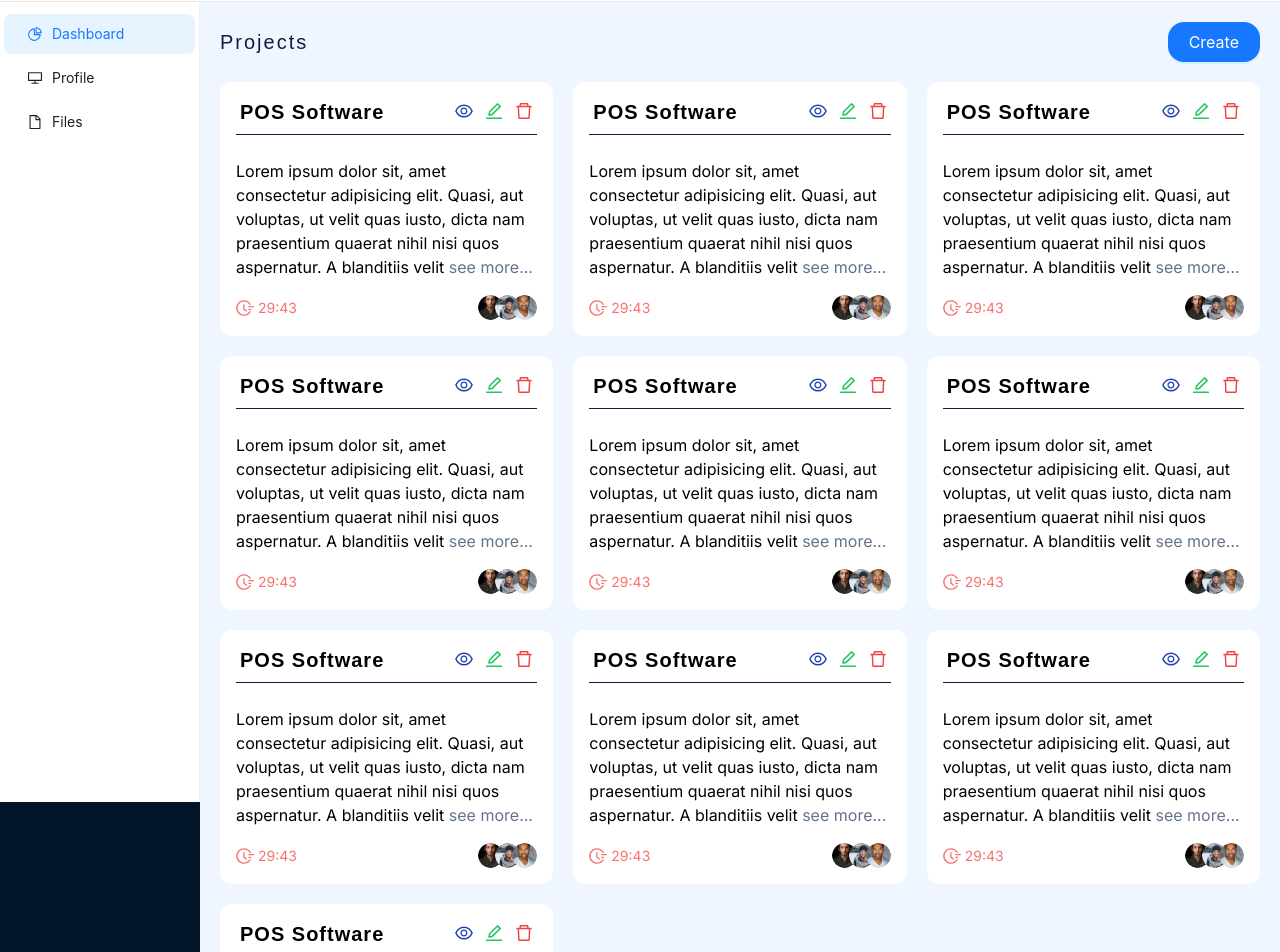
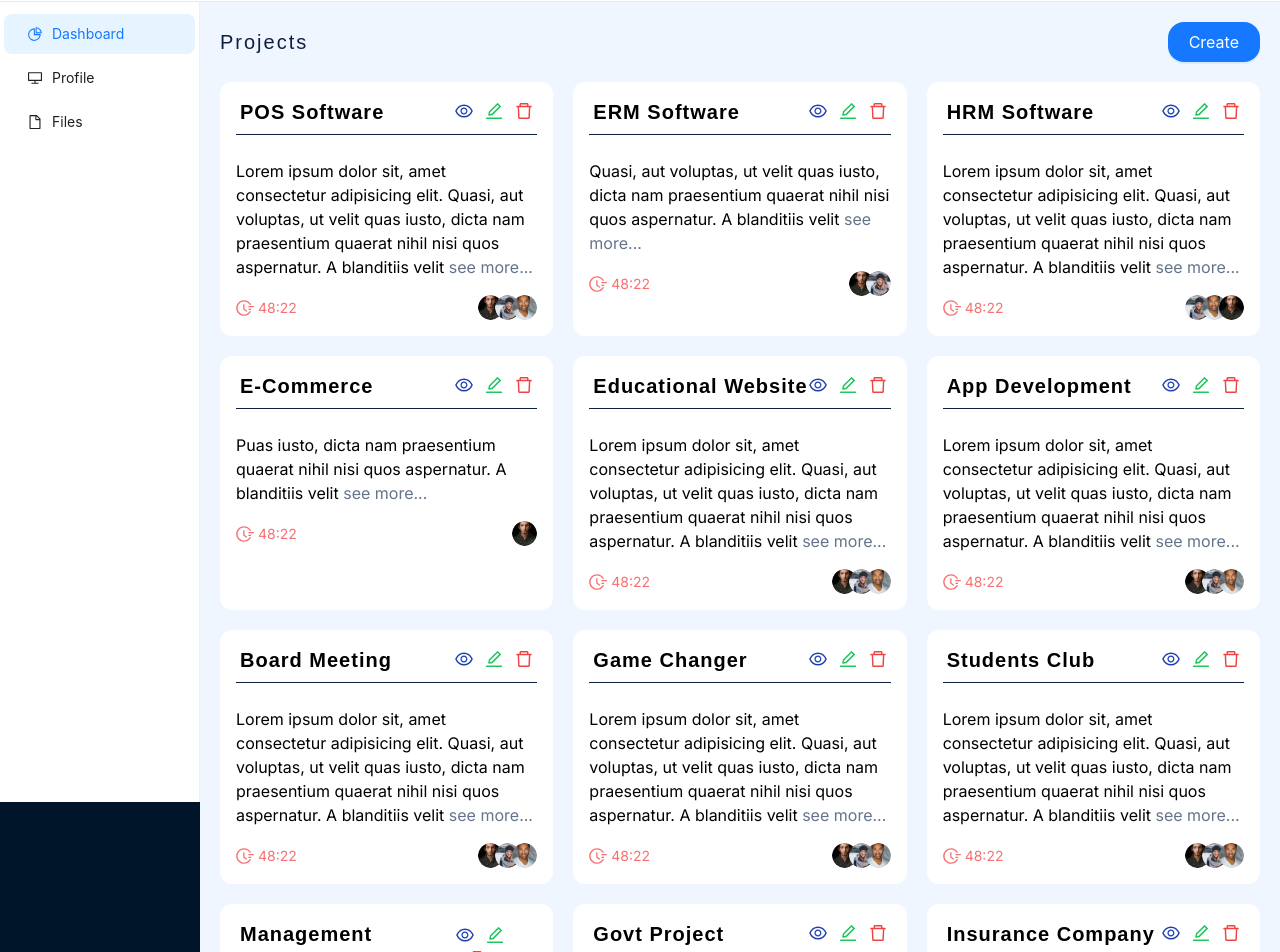
Before and after one commit to tajkir-alam/project-management-todos, a Next.js app: page /dashboard in a window 1280 px wide. Shown: the part 63-1015 px from the top of the page. Built offline with nearby package versions, Linux system fonts and the light colour scheme.

Commit message:
project fetch using react query

```diff
--- a/package.json
+++ b/package.json
@@ -9,7 +9,9 @@
     "lint": "next lint"
   },
   "dependencies": {
+    "@tanstack/react-query": "^5.32.1",
     "antd": "^5.16.5",
+    "axios": "^1.6.8",
     "next": "14.2.3",
     "react": "^18",
     "react-dom": "^18",
--- /dev/null
+++ b/public/mockAPI/projectData.json
@@ -0,0 +1,139 @@
+[
+    {
+    "id": 1,
+        "title": "POS Software",
+        "description": "Lorem ipsum dolor sit, amet consectetur adipisicing elit. Quasi, aut voluptas, ut velit quas iusto, dicta nam praesentium quaerat nihil nisi quos aspernatur. A blanditiis velit",
+        "team_worker": [
+            "/images/user1.png",
+            "/images/user2.png",
+            "/images/user3.png"
+        ]
+    },
+    {
+    "id": 2,
+        "title": "ERM Software",
+        "description": "Quasi, aut voluptas, ut velit quas iusto, dicta nam praesentium quaerat nihil nisi quos aspernatur. A blanditiis velit",
+        "team_worker": [
+            "/images/user1.png",
+            "/images/user2.png"
+        ]
+    },
+    {
+    "id": 3,
+        "title": "HRM Software",
+        "description": "Lorem ipsum dolor sit, amet consectetur adipisicing elit. Quasi, aut voluptas, ut velit quas iusto, dicta nam praesentium quaerat nihil nisi quos aspernatur. A blanditiis velit",
+        "team_worker": [
+            "/images/user2.png",
+            "/images/user3.png",
+            "/images/user1.png"
+        ]
+    },
+    {
+    "id": 4,
+        "title": "E-Commerce",
+        "description": "Puas iusto, dicta nam praesentium quaerat nihil nisi quos aspernatur. A blanditiis velit",
+        "team_worker": [
+            "/images/user1.png"
+        ]
+    },
+    {
+    "id": 5,
+        "title": "Educational Website",
+        "description": "Lorem ipsum dolor sit, amet consectetur adipisicing elit. Quasi, aut voluptas, ut velit quas iusto, dicta nam praesentium quaerat nihil nisi quos aspernatur. A blanditiis velit",
+        "team_worker": [
+            "/images/user1.png",
+            "/images/user2.png",
+            "/images/user3.png"
+        ]
+    },
+    {
+    "id": 6,
+        "title": "App Development",
+        "description": "Lorem ipsum dolor sit, amet consectetur adipisicing elit. Quasi, aut voluptas, ut velit quas iusto, dicta nam praesentium quaerat nihil nisi quos aspernatur. A blanditiis velit",
+        "team_worker": [
+            "/images/user1.png",
+            "/images/user2.png",
+            "/images/user3.png"
+        ]
+    },
+    {
+    "id": 7,
+        "title": "Board Meeting",
+        "description": "Lorem ipsum dolor sit, amet consectetur adipisicing elit. Quasi, aut voluptas, ut velit quas iusto, dicta nam praesentium quaerat nihil nisi quos aspernatur. A blanditiis velit",
+        "team_worker": [
+            "/images/user1.png",
+            "/images/user2.png",
+            "/images/user3.png"
+        ]
+    },
+    {
+    "id": 8,
+        "title": "Game Changer",
+        "description": "Lorem ipsum dolor sit, amet consectetur adipisicing elit. Quasi, aut voluptas, ut velit quas iusto, dicta nam praesentium quaerat nihil nisi quos aspernatur. A blanditiis velit",
+        "team_worker": [
+            "/images/user1.png",
+            "/images/user2.png",
+            "/images/user3.png"
+        ]
+    },
+    {
+    "id": 9,
+        "title": "Students Club",
+        "description": "Lorem ipsum dolor sit, amet consectetur adipisicing elit. Quasi, aut voluptas, ut velit quas iusto, dicta nam praesentium quaerat nihil nisi quos aspernatur. A blanditiis velit",
+        "team_worker": [
+            "/images/user1.png",
+            "/images/user2.png",
+            "/images/user3.png"
+        ]
+    },
+    {
+    "id": 10,
+        "title": "Management System",
+        "description": "Lorem ipsum dolor sit, amet consectetur adipisicing elit. Quasi, aut voluptas, ut velit quas iusto, dicta nam praesentium quaerat nihil nisi quos aspernatur. A blanditiis velit",
+        "team_worker": [
+            "/images/user1.png",
+            "/images/user2.png",
+            "/images/user3.png"
+        ]
+    },
+    {
+    "id": 11,
+        "title": "Govt Project",
+        "description": "Lorem ipsum dolor sit, amet consectetur adipisicing elit. Quasi, aut voluptas, ut velit quas iusto, dicta nam praesentium quaerat nihil nisi quos aspernatur. A blanditiis velit",
+        "team_worker": [
+            "/images/user1.png",
+            "/images/user2.png",
+            "/images/user3.png"
+        ]
+    },
+    {
+    "id": 12,
+        "title": "Insurance Company",
+        "description": "Lorem ipsum dolor sit, amet consectetur adipisicing elit. Quasi, aut voluptas, ut velit quas iusto, dicta nam praesentium quaerat nihil nisi quos aspernatur. A blanditiis velit",
+        "team_worker": [
+            "/images/user1.png",
+            "/images/user2.png",
+            "/images/user3.png"
+        ]
+    },
+    {
+    "id": 13,
+        "title": "Bank Software",
+        "description": "Lorem ipsum dolor sit, amet consectetur adipisicing elit. Quasi, aut voluptas, ut velit quas iusto, dicta nam praesentium quaerat nihil nisi quos aspernatur. A blanditiis velit",
+        "team_worker": [
+            "/images/user1.png",
+            "/images/user2.png",
+            "/images/user3.png"
+        ]
+    },
+    {
+    "id": 14,
+        "title": "Programming Contest",
+        "description": "Lorem ipsum dolor sit, amet consectetur adipisicing elit. Quasi, aut voluptas, ut velit quas iusto, dicta nam praesentium quaerat nihil nisi quos aspernatur. A blanditiis velit",
+        "team_worker": [
+            "/images/user1.png",
+            "/images/user2.png",
+            "/images/user3.png"
+        ]
+    }
+]
--- a/src/app/Component/AuthorizedComponent/DashboardHeader/DashboardHeader.jsx
+++ b/src/app/Component/AuthorizedComponent/DashboardHeader/DashboardHeader.jsx
@@ -70,7 +70,7 @@
                         </div>
                     </button>
                 </div>
-                <div onClick={(e) => e.stopPropagation()} className={`z-50 absolute w-[300px] ${showProfile ? 'right-5 lg:right-10' : '-right-96'} top-[calc(100%+3px)] flex items-center justify-between bg-white p-3 shadow-[-2px_2px_10px_1px_rgba(0,0,0,0.1)] duration-300`}>
+                <div onClick={(e) => e.stopPropagation()} className={`z-50 absolute w-[300px] ${showProfile ? 'right-5 lg:right-10' : '-right-96'} top-[calc(100%+3px)] flex items-center justify-between bg-white p-3 shadow-[-2px_2px_10px_1px_rgba(0,0,0,0.1)] rounded duration-300`}>
                     <button className='btn font-sora text-sm text-[#6B6B6B] px-5 py-3 border border-[#C4C4C4]'>Profile</button>
                     <button onClick={() => router.push('/')} className='btn font-sora text-sm text-[#6B6B6B] px-5 py-3 border border-[#C4C4C4]'>Logout</button>
                 </div>
--- a/src/app/Component/AuthorizedComponent/ProjectCard/ProjectCard.js
+++ b/src/app/Component/AuthorizedComponent/ProjectCard/ProjectCard.js
@@ -7,12 +7,20 @@
 } from "@ant-design/icons";
 import Image from "next/image";
 
-const ProjectCard = () => {
+const ProjectCard = ({ card }) => {
+  const { id, title, description, team_worker } = card;
+
+  const currentTime = new Date().toLocaleTimeString("en-US", {
+    hour12: false,
+    minute: "2-digit",
+    second: "2-digit",
+  });
+
   return (
     <div className="bg-white rounded-xl p-4">
       <div className="flex justify-between items-center border-b pb-2 px-1 border-[#0E2040]">
         <p className="text-xl font-semibold font-sora tracking-wider">
-          POS Software {/* title */}
+          {title}
         </p>
         <div className="space-x-3">
           <button className="btn">
@@ -27,37 +35,25 @@
         </div>
       </div>
       <p className="mt-6">
-        Lorem ipsum dolor sit, amet consectetur adipisicing elit. Quasi, aut
-        voluptas, ut velit quas iusto, dicta nam praesentium quaerat nihil nisi
-        quos aspernatur. A blanditiis velit <span className="text-slate-500 cursor-pointer">see more...</span>
+        {description}
+        <span className="text-slate-500 cursor-pointer"> see more...</span>
       </p>
       <div className="flex items-center justify-between mt-4">
         <div className="flex items-center gap-1 text-red-400">
           <FieldTimeOutlined className="text-lg" />
-          <span className="text-sm">29:43</span>
+          <span className="text-sm">{currentTime}</span>
         </div>
         <div className="flex -space-x-2 justify-end">
+          {team_worker.map((img, index) => (
             <Image
-            src={"/images/user1.png"}
+              key={index}
+              src={img}
               alt="project member"
               width={25}
               height={25}
               className="rounded-full"
             />
-          <Image
-            src={"/images/user2.png"}
-            alt="project member"
-            width={25}
-            height={25}
-            className="rounded-full"
-          />
-          <Image
-            src={"/images/user3.png"}
-            alt="project member"
-            width={25}
-            height={25}
-            className="rounded-full"
-          />
+          ))}
         </div>
       </div>
     </div>
--- /dev/null
+++ b/src/app/Providers/ReactQueryProvider/ReactQueryProvider.js
@@ -0,0 +1,13 @@
+"use client";
+import React, { useState } from "react";
+import { QueryClient, QueryClientProvider } from "@tanstack/react-query";
+
+
+const ReactQueryProvider = ({ children }) => {
+    const [queryClient] = useState(() => new QueryClient())
+  return (
+    <QueryClientProvider client={queryClient}>{children}</QueryClientProvider>
+  );
+};
+
+export default ReactQueryProvider;
--- a/src/app/dashboard/layout.js
+++ b/src/app/dashboard/layout.js
@@ -1,7 +1,6 @@
 import { Inter } from "next/font/google";
 import DashboardHeader from "../Component/AuthorizedComponent/DashboardHeader/DashboardHeader";
 import DashboardSidebar from "../Component/AuthorizedComponent/DashboardSidebar/DashboardSidebar";
-// import '../globals.css'
 
 const inter = Inter({ subsets: ["latin"] });
 
--- a/src/app/dashboard/page.js
+++ b/src/app/dashboard/page.js
@@ -1,9 +1,31 @@
-import { Button } from "antd";
+"use client";
+import { Button, Spin } from "antd";
 import React from "react";
 import ProjectCard from "../Component/AuthorizedComponent/ProjectCard/ProjectCard";
+import { useQuery } from "@tanstack/react-query";
 
 const page = () => {
-  const array = [1, 2, 3, 4, 5, 6, 7, 8, 9, 10];
+  // eslint-disable-next-line react-hooks/rules-of-hooks
+  const { data: projectData, isLoading, isError } = useQuery({
+    queryKey: ["projects"],
+    queryFn: async () => {
+      const response = await fetch("/mockAPI/projectData.json");
+      if (!response.ok) {
+        throw new Error("Failed to fetch data");
+      }
+      const jsonData = await response.json();
+      return jsonData;
+    },
+  });
+
+  if (isLoading) {
+    return <Spin size="large" />;
+  }
+
+  if (isError) {
+    return <div>Error fetching data</div>;
+  }
+
   return (
     <main className="space-y-5">
       <section className="flex justify-between items-center">
@@ -23,8 +45,8 @@
         </div>
       </section>
       <section className="grid lg:grid-cols-3 gap-5">
-        {array.map((card, index) => (
-          <ProjectCard key={index} />
+        {projectData.map((card, index) => (
+          <ProjectCard key={index} card={card} />
         ))}
       </section>
     </main>
--- a/src/app/layout.js
+++ b/src/app/layout.js
@@ -1,5 +1,6 @@
 import { Inter } from "next/font/google";
 import "./globals.css";
+import ReactQueryProvider from "./Providers/ReactQueryProvider/ReactQueryProvider";
 
 const inter = Inter({ subsets: ["latin"] });
 
@@ -11,7 +12,9 @@
 export default function RootLayout({ children }) {
   return (
     <html lang="en">
-      <body className={inter.className}>{children}</body>
+      <body className={inter.className}>
+        <ReactQueryProvider>{children}</ReactQueryProvider>
+      </body>
     </html>
   );
 }
```
Also changed, not shown: src/app/login/page.js (+16 -10 lines), 1 other file (tests, documents, lock files or other folders). Lines whose indentation alone changed are shown as unchanged.
